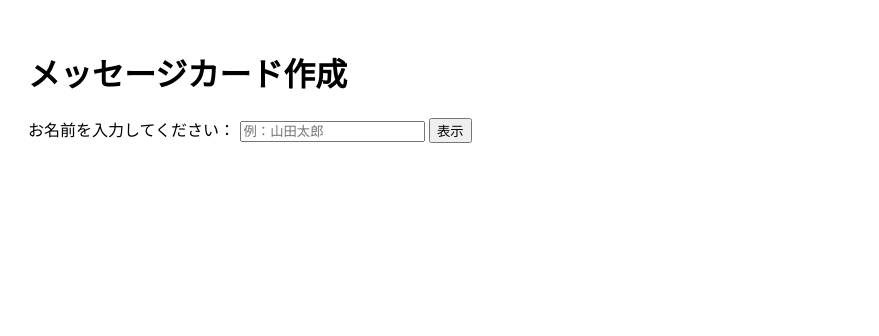
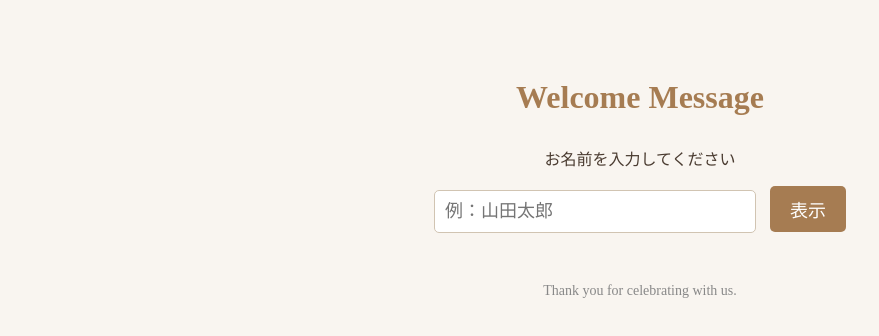
Before and after one commit to sisyamo127/sisyamo127.github.io, a plain HTML site: page QR.html in a window 1280 px wide. Shown: the whole page, without its empty margins (0-879 px from the left). Drawn offline with Linux system fonts and the light colour scheme.

Commit message:
Update QR.html

```diff
--- a/QR.html
+++ b/QR.html
@@ -2,28 +2,84 @@
 <html lang="ja">
 <head>
   <meta charset="UTF-8">
-  <title>結婚式メッセージカード</title>
+  <title>ウェルカムメッセージ</title>
   <style>
-    body { font-family: sans-serif; padding: 20px; }
-    .message { margin-top: 20px; padding: 20px; border: 1px solid #ccc; border-radius: 8px; }
+    body {
+      font-family: 'Yu Mincho', 'Hiragino Mincho Pro', serif;
+      background-color: #f9f5f0;
+      color: #4a3b30;
+      text-align: center;
+      padding: 50px;
+    }
+    h1 {
+      font-size: 32px;
+      margin-bottom: 30px;
+      color: #a67c52;
+    }
+    input {
+      padding: 10px;
+      font-size: 18px;
+      width: 60%;
+      max-width: 300px;
+      border: 1px solid #d1c4b2;
+      border-radius: 5px;
+    }
+    button {
+      padding: 10px 20px;
+      font-size: 18px;
+      background-color: #a67c52;
+      color: #fff;
+      border: none;
+      border-radius: 5px;
+      margin-left: 10px;
+      cursor: pointer;
+    }
+    button:hover {
+      background-color: #8c6744;
+    }
+    .message {
+      margin-top: 40px;
+      padding: 30px;
+      border: 2px solid #e0d6c9;
+      border-radius: 10px;
+      background-color: #fffdf9;
+      display: inline-block;
+      text-align: left;
+      max-width: 600px;
+      line-height: 1.8;
+      box-shadow: 0 4px 10px rgba(0,0,0,0.1);
+    }
+    footer {
+      margin-top: 50px;
+      font-size: 14px;
+      color: #888;
+    }
   </style>
 </head>
 <body>
 
-<h1>メッセージカード作成</h1>
+<h1>Welcome Message</h1>
 
-<label for="guestName">お名前を入力してください：</label>
+<p>お名前を入力してください</p>
 <input type="text" id="guestName" placeholder="例：山田太郎">
 <button onclick="generateMessage()">表示</button>
 
 <div id="card" class="message" style="display:none;"></div>
 
+<footer>
+  Thank you for celebrating with us.
+</footer>
+
 <script>
   function generateMessage() {
-    const name = document.getElementById("guestName").value;
+    const name = document.getElementById("guestName").value.trim();
+    if (!name) {
+      alert("お名前を入力してください。");
+      return;
+    }
     const card = document.getElementById("card");
     card.innerHTML = `
-      ${name} 様<br><br>
+      <strong>${name} 様</strong><br><br>
       本日はご多用の中、私たちの結婚式にお越しいただき、誠にありがとうございます。<br><br>
       おかげさまで、心温まるひとときを皆さまと過ごせることを大変嬉しく思っております。<br>
       ささやかではございますが、どうぞごゆっくりお楽しみください。<br><br>
```
